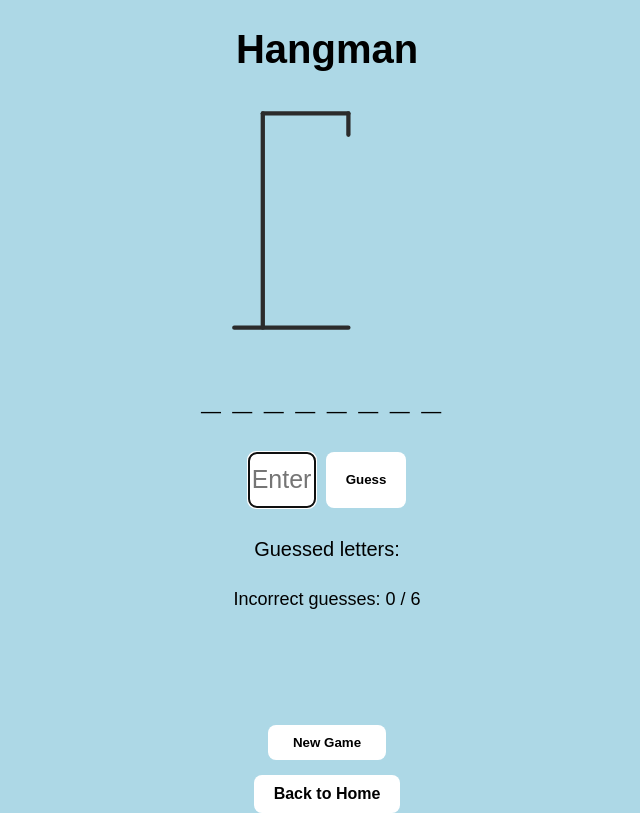
After one commit to Aryanpatil2502/Mini_games, a Flask app: page /hangman in a window 1280 px wide. The commit adds this page. Shown: the whole page, without its empty margins (313-953 px from the left). Run offline with Flask 3, Linux system fonts and the light colour scheme; data that the repository does not hold is empty.

Commit message:
1: Created the hangman game

```diff
--- a/app.py
+++ b/app.py
@@ -1,5 +1,6 @@
 from flask import Flask,render_template,request, jsonify, session
-from games.rps.logic import rps
+from games.rps.logic import rps, reset_game
+from games.hangman.logic import new_game, guess_letter, get_display_word
 
 app = Flask(__name__)
 app.secret_key = '2502'
@@ -11,6 +12,12 @@ def home():
 @app.route("/rps")
 def rps_page():
     return render_template("games/rps.html")
+
+@app.route("/hangman")
+def hangman_page():
+    return render_template("games/hangman.html")
+
+
 
 @app.route("/api/rps", methods=["POST"])
 def play_rps():
@@ -28,15 +35,63 @@ def play_rps():
 
     return jsonify(result)
 
+
 @app.route("/api/rps/reset", methods=["POST"])
 def reset_rps():
-    session["player_score"] = 0
-    session["computer_score"] = 0
+    result = reset_game()
+    session["player_score"] = result["player_score"]
+    session["computer_score"] = result["computer_score"]
+
+    return jsonify(result)
+
+# ---------------- HANGMAN ----------------
+
+@app.route("/api/hangman/new", methods=["POST"])
+def start_hangman():
+
+    game = new_game()
+
+    session["hangman"] = game
 
     return jsonify({
-        "player_score": 0,
-        "computer_score": 0
+        "display_word": get_display_word(game),
+        "guessed_letters": game["guessed_letters"],
+        "incorrect_guesses": game["incorrect_guesses"],
+        "max_incorrect_guesses": game["max_incorrect_guesses"],
+        "game_over": False
     })
 
+
+@app.route("/api/hangman/guess", methods=["POST"])
+def play_hangman():
+
+    data = request.get_json()
+
+    letter = data["guess"]
+
+    game = session.get("hangman")
+
+    if game is None:
+        game = new_game()
+
+    game = guess_letter(game, letter)
+
+    session["hangman"] = game
+
+    display_word = get_display_word(game)
+
+    won = "_" not in display_word
+
+    lost = game["incorrect_guesses"] >= game["max_incorrect_guesses"]
+
+    return jsonify({
+    "display_word": display_word,
+    "guessed_letters": game["guessed_letters"],
+    "incorrect_guesses": game["incorrect_guesses"],
+    "max_incorrect_guesses": game["max_incorrect_guesses"],
+    "won": won,
+    "lost": lost,
+    "word": game["word"]
+})
 if __name__ == '__main__':
     app.run(debug=True)
--- /dev/null
+++ b/games/hangman/logic.py
@@ -0,0 +1,102 @@
+import random
+
+
+words = [
+    "apple",
+    "banana",
+    "orange",
+    "guitar",
+    "piano",
+    "rocket",
+    "planet",
+    "castle",
+    "forest",
+    "mountain",
+    "river",
+    "ocean",
+    "island",
+    "bridge",
+    "school",
+    "college",
+    "teacher",
+    "student",
+    "computer",
+    "keyboard",
+    "internet",
+    "program",
+    "python",
+    "javascript",
+    "developer",
+    "database",
+    "algorithm",
+    "function",
+    "variable",
+    "software",
+    "hardware",
+    "football",
+    "cricket",
+    "basketball",
+    "player",
+    "champion",
+    "elephant",
+    "tiger",
+    "lion",
+    "giraffe",
+    "monkey",
+    "penguin",
+    "dolphin",
+    "rabbit",
+    "camera",
+    "bicycle",
+    "airplane",
+    "submarine",
+    "hospital",
+    "library"
+]
+
+
+def new_game():
+
+    word = random.choice(words)
+
+    return {
+        "word": word,
+        "guessed_letters": [],
+        "incorrect_guesses": 0,
+        "max_incorrect_guesses": 6
+    }
+
+
+def guess_letter(game, letter):
+
+
+    if game["incorrect_guesses"] >= game["max_incorrect_guesses"]:
+        return game
+
+    if all(letter in game["guessed_letters"] for letter in game["word"]):
+        return game
+
+    if letter in game["guessed_letters"]:
+        return game
+
+    game["guessed_letters"].append(letter)
+
+    if letter not in game["word"]:
+        game["incorrect_guesses"] += 1
+
+    return game
+
+
+def get_display_word(game):
+
+    display_word = ""
+
+    for letter in game["word"]:
+
+        if letter in game["guessed_letters"]:
+            display_word += letter
+
+        else:
+            display_word += "_"
+
+    return display_word
--- a/games/rps/logic.py
+++ b/games/rps/logic.py
@@ -28,3 +28,9 @@ def rps(player_choice, player_score, computer_score):
         "player_score": player_score,
         "computer_score": computer_score
     }
+
+def reset_game():
+    return {
+        "player_score": 0,
+        "computer_score": 0
+    }
--- /dev/null
+++ b/static/css/games/hangman.css
@@ -0,0 +1,144 @@
+.hangman-page {
+    min-height: 100vh;
+    display: flex;
+    flex-direction: column;
+    align-items: center;
+    justify-content: center;
+
+    background-color: lightblue;
+    font-family: Arial, sans-serif;
+}
+
+
+/* Title */
+
+.hangman-page h1 {
+    margin-bottom: 20px;
+    font-size: 40px;
+}
+
+
+/* Hangman image */
+
+.hangman-image {
+    width: 250px;
+    height: 250px;
+
+    display: flex;
+    align-items: center;
+    justify-content: center;
+
+    margin-bottom: 20px;
+}
+
+.hangman-image img {
+    max-width: 100%;
+    max-height: 100%;
+}
+
+
+/* Word */
+
+#word {
+    font-size: 35px;
+    letter-spacing: 12px;
+    margin: 15px 0;
+}
+
+
+/* Input and Guess button */
+
+.guess-section {
+    display: flex;
+    gap: 10px;
+    margin: 20px 0;
+}
+
+#letter-input {
+    width: 60px;
+    height: 50px;
+
+    text-align: center;
+    font-size: 25px;
+
+    border: 2px solid #333;
+    border-radius: 8px;
+}
+
+#guess-button {
+    padding: 10px 20px;
+
+    border: none;
+    border-radius: 8px;
+
+    background-color: white;
+    font-weight: bold;
+    cursor: pointer;
+}
+
+#guess-button:hover {
+    background-color: #eeeeee;
+}
+
+
+/* Guessed letters */
+
+#guessed-letters {
+    font-size: 20px;
+    margin: 10px;
+}
+
+
+/* Incorrect guesses */
+
+#guesses {
+    font-size: 18px;
+}
+
+
+/* Win / Game Over */
+
+#result {
+    min-height: 30px;
+    margin: 10px;
+}
+
+
+/* New Game */
+
+#new-game-button {
+    padding: 10px 25px;
+    margin-top: 15px;
+
+    border: none;
+    border-radius: 8px;
+
+    background-color: white;
+    font-weight: bold;
+    cursor: pointer;
+}
+
+#new-game-button:hover {
+    background-color: #eeeeee;
+}
+
+
+/* Back to Home */
+
+.hangman-page .home-button {
+    margin-top: 15px;
+
+    padding: 10px 20px;
+
+    background-color: white;
+    color: black;
+
+    text-decoration: none;
+
+    border-radius: 8px;
+    font-weight: bold;
+}
+
+.hangman-page .home-button:hover {
+    background-color: #eeeeee;
+}
--- a/static/css/style.css
+++ b/static/css/style.css
@@ -9,10 +9,17 @@ body {
 
     display: flex;
     flex-direction: column;
-
     align-items: center;
 
     background-color: lightblue;
+}
+
+/* NEW */
+.game-container {
+    display: flex;
+    justify-content: center;
+    gap: 60px;
+    margin-top: 30px;
 }
 
 .game-card {
@@ -24,8 +31,11 @@ body {
     color: black;
 }
 
+/* Changed from 400px to a smaller size */
 .game-card img {
-    width: 400px;
+    width: 250px;
+    height: 250px;
+    object-fit: contain;
     border-radius: 10px;
 }
 
@@ -36,3 +46,12 @@ body {
     border-radius: 8px;
     font-weight: bold;
 }
+
+.game-box {
+    width: 250px;
+    height: 320px;
+
+    display: flex;
+    justify-content: center;
+    align-items: center;
+}
--- /dev/null
+++ b/static/js/games/hangman.js
@@ -0,0 +1,153 @@
+let gameOver = false;
+
+
+async function newGame() {
+
+    const response = await fetch("/api/hangman/new", {
+        method: "POST"
+    });
+
+    const data = await response.json();
+
+    gameOver = false;
+
+    document.getElementById("word").textContent =
+        data.display_word;
+
+    document.getElementById("word-was").textContent = "";
+
+    document.getElementById("guessed-letters").textContent =
+        "Guessed letters:";
+
+    document.getElementById("guesses").textContent =
+        `Incorrect guesses: 0 / ${data.max_incorrect_guesses}`;
+
+    document.getElementById("hangman-image").src =
+        "/static/assets/hangman/hangman_0.svg";
+
+    document.getElementById("result").textContent = "";
+
+    document.getElementById("letter-input").value = "";
+
+    document.getElementById("letter-input").disabled = false;
+
+    document.getElementById("guess-button").disabled = false;
+
+    document.getElementById("letter-input").focus();
+}
+
+
+async function submitGuess() {
+
+    if (gameOver) {
+        return;
+    }
+
+    const input = document.getElementById("letter-input");
+
+    const letter = input.value.toLowerCase();
+
+
+
+    if (!/^[a-z]$/.test(letter)) {
+
+        input.value = "";
+
+        return;
+    }
+
+
+    const response = await fetch("/api/hangman/guess", {
+
+        method: "POST",
+
+        headers: {
+            "Content-Type": "application/json"
+        },
+
+        body: JSON.stringify({
+            guess: letter
+        })
+    });
+
+
+    const data = await response.json();
+
+
+    // Show word
+    document.getElementById("word").textContent =
+        data.display_word;
+
+
+
+    document.getElementById("guessed-letters").textContent =
+        "Guessed letters: " +
+        data.guessed_letters.join(" ");
+
+
+
+    document.getElementById("guesses").textContent =
+        `Incorrect guesses: ${data.incorrect_guesses} / ${data.max_incorrect_guesses}`;
+
+
+
+    document.getElementById("hangman-image").src =
+        `/static/assets/hangman/hangman_${data.incorrect_guesses}.svg`;
+
+
+
+    if (data.won) {
+
+        document.getElementById("result").textContent =
+            "You Win!";
+
+        gameOver = true;
+
+        input.disabled = true;
+
+        document.getElementById("guess-button").disabled = true;
+
+        return;
+    }
+
+
+
+    if (data.lost) {
+
+        document.getElementById("result").textContent =
+            "Game Over!";
+
+        document.getElementById("word-was").textContent =
+        `The word was = "${data.word}"`;
+
+        gameOver = true;
+
+        input.disabled = true;
+
+        document.getElementById("guess-button").disabled = true;
+
+        return;
+    }
+
+
+
+    input.value = "";
+
+    input.focus();
+}
+
+
+
+document.getElementById("letter-input").addEventListener(
+    "keydown",
+    function(event) {
+
+        if (event.key === "Enter") {
+            submitGuess();
+        }
+
+    }
+);
+
+
+newGame();
--- a/templates/base.html
+++ b/templates/base.html
@@ -9,6 +9,8 @@
     <link rel="stylesheet"
           href="{{ url_for('static', filename='css/style.css') }}">
 
+    <link rel="stylesheet" href="{{ url_for('static', filename='css/games/hangman.css') }}">
+
     {% block css %}{% endblock %}
 </head>
 
--- /dev/null
+++ b/templates/games/hangman.html
@@ -0,0 +1,75 @@
+{% extends "base.html" %}
+
+{% block css %}
+<link rel="stylesheet"
+      href="{{ url_for('static', filename='css/games/hangman.css') }}">
+{% endblock %}
+
+{% block title %}
+Hangman
+{% endblock %}
+
+{% block body_class %}
+hangman-page
+{% endblock %}
+
+{% block body %}
+
+<h1>Hangman</h1>
+
+<div class="hangman-image">
+    <img
+        id="hangman-image"
+        src="{{ url_for('static', filename='assets/hangman/hangman_0.svg') }}"
+        alt="Hangman"
+    >
+</div>
+
+
+<h2 id="word">_____</h2>
+
+
+<div class="guess-section">
+
+    <input
+        type="text"
+        id="letter-input"
+        maxlength="1"
+        autocomplete="off"
+        placeholder="Enter a letter"
+    >
+
+    <button id="guess-button" onclick="submitGuess()">
+        Guess
+    </button>
+
+</div>
+
+
+<p id="guessed-letters">
+    Guessed letters:
+</p>
+
+
+<p id="guesses">
+    Incorrect guesses: 0 / 6
+</p>
+
+
+<h2 id="result"></h2>
+
+<p id="word-was"></p>
+
+
+<button id="new-game-button" onclick="newGame()">
+    New Game
+</button>
+
+
+<a href="{{ url_for('home') }}" class="home-button">
+    Back to Home
+</a>
+
+<script src="{{ url_for('static', filename='js/games/hangman.js') }}"></script>
+
+{% endblock %}
```
Also changed, not shown: static/js/games/rps.js (+10 -9 lines), templates/home.html (+27 -0 lines), static/assets/hangman.jpg (added), static/assets/hangman/hangman_0.svg (added), static/assets/hangman/hangman_1.svg (added), static/assets/hangman/hangman_2.svg (added), static/assets/hangman/hangman_3.svg (added), static/assets/hangman/hangman_4.svg (added), static/assets/hangman/hangman_5.svg (added), static/assets/hangman/hangman_6.svg (added), static/assets/rps.webp (deleted).
